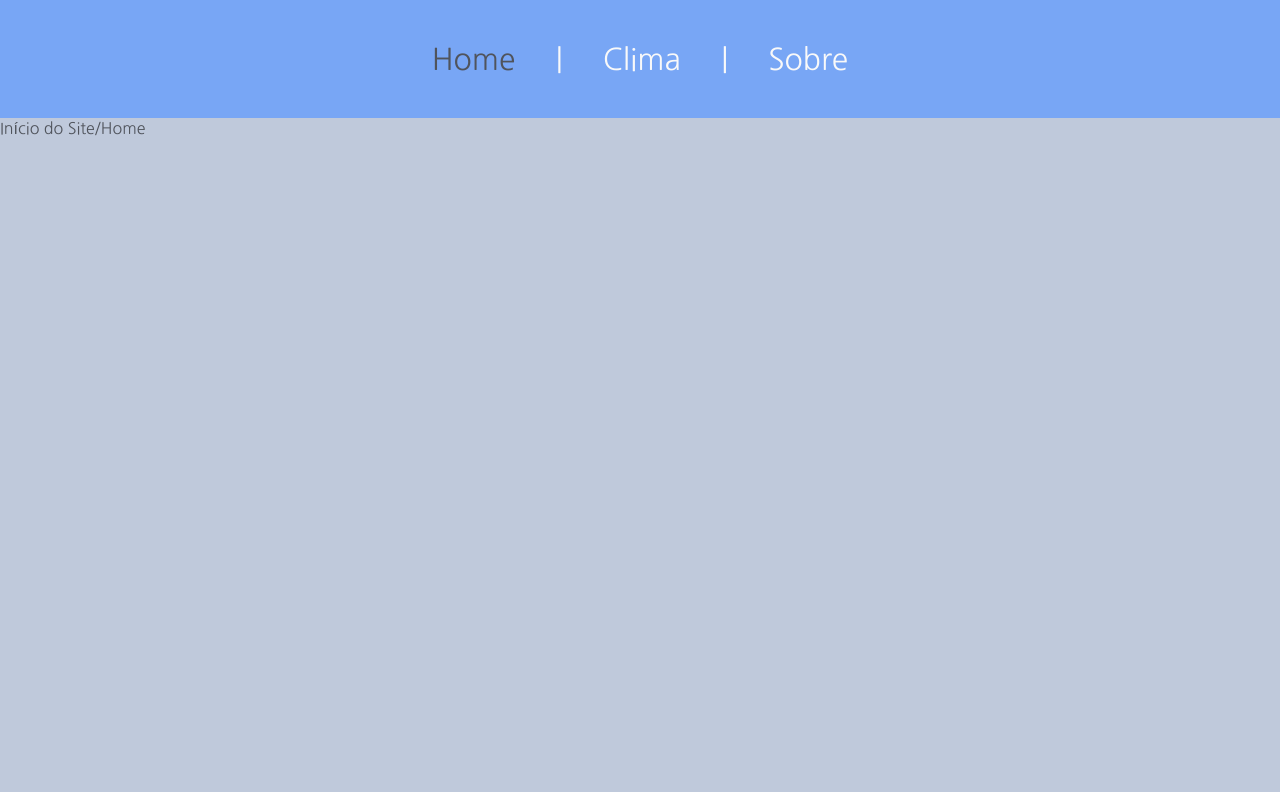
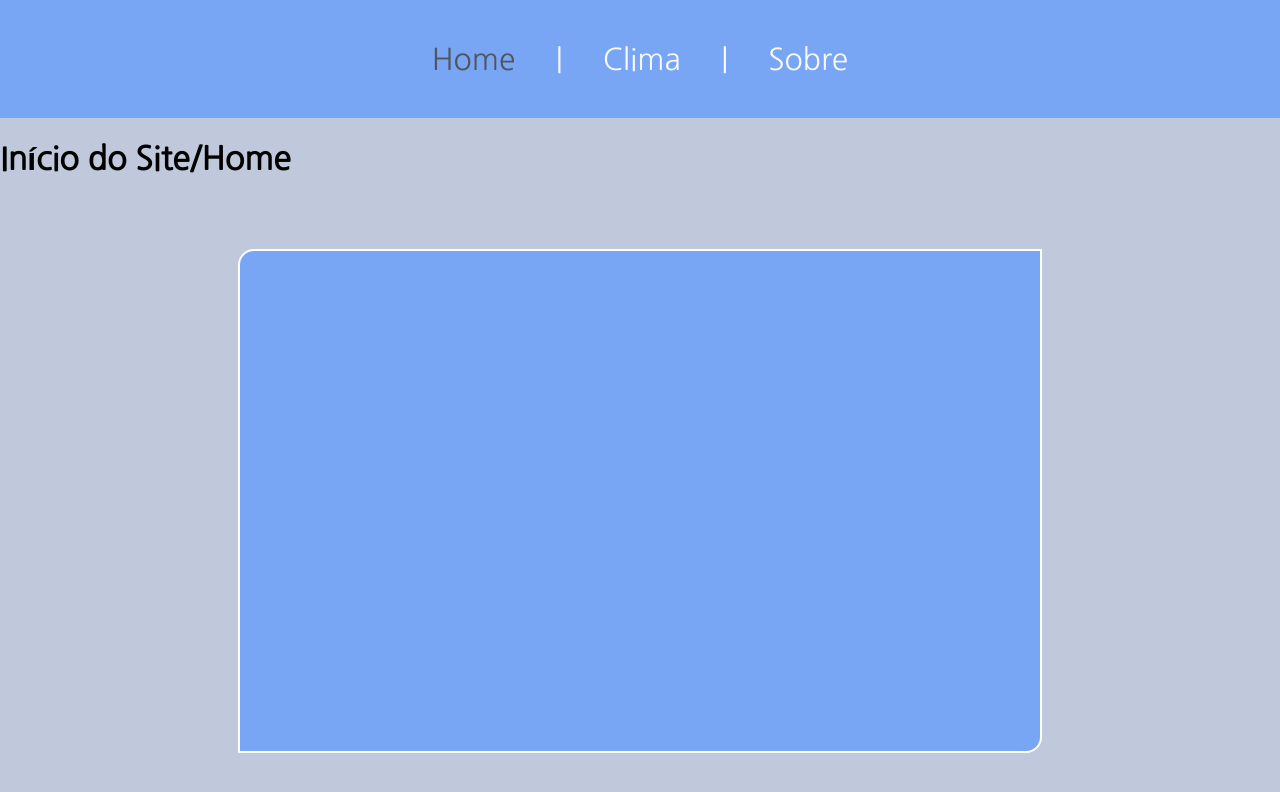
Before and after one commit to WedleySilva/projeto-api-vue, a Vue app: page / in a window 1280 px wide. Shown: the top 792 px of the page. Built offline with nearby package versions, Linux system fonts and the light colour scheme.

Commit message:
alterar halteres

```diff
--- a/index.html
+++ b/index.html
@@ -2,7 +2,7 @@
 <html lang="pt-br">
   <head>
     <meta charset="UTF-8" />
-    <link rel="icon" href="/favicon.ico" />
+    <link rel="icon" href="https://cdn-icons-png.flaticon.com/512/3721/3721881.png" />
     <meta name="viewport" content="width=device-width, initial-scale=1.0" />
     <title>Api Weather</title>
   </head>
--- a/src/views/HomeView.vue
+++ b/src/views/HomeView.vue
@@ -1,4 +1,26 @@
 <template>
-  <main>Início do Site/Home</main>
+  <main>
+    <h1>Início do Site/Home</h1>
+    <div class="box">
 
+    </div>
+  </main>
 </template>
+
+<style>
+.box {
+  top: 20px;
+  border: 2px solid;
+  border-color: white;
+  color: black;
+  background-color: #78A6F5;
+  height: 500px;
+  width: 800px;
+  position: relative;
+  margin-left: auto;
+  margin-right: auto;
+  border-radius: 16px 0px 16px 0px;
+  margin-top: 50px;
+}
+
+</style>
--- a/src/views/WeatherView.vue
+++ b/src/views/WeatherView.vue
@@ -75,10 +75,10 @@ export default {
           <li>Cidade: {{ item.location_info.name }}</li>
           <li>Hora: {{ item.atual_clima.time }}</li>
           <li>Temperatura: {{ item.atual_clima.temperature }} °C</li>
-          <li>Sensação Térmica: {{ item.atual_clima.feelsLikeTemp }} °</li>
-          <li>Umidade: {{ item.atual_clima.relHumidity }}</li>
+          <li>Sensação Térmica: {{ item.atual_clima.feelsLikeTemp }} °C</li>
+          <li>Umidade: {{ item.atual_clima.relHumidity }} %</li>
           <li>Pressão: {{ item.atual_clima.pressure }} atm</li>
-          <li>Velocidade do Vento: {{ item.atual_clima.windSpeed }} m/s</li>
+          <li>Velocidade do Vento: {{ item.atual_clima.windSpeed }} km/h</li>
           <li>
             Probabilidade de trovões: {{ item.atual_clima.thunderProb }} %
           </li>
@@ -93,20 +93,14 @@ export default {
 </template>
 
 <style>
+
+body {
+  color: black;
+}
+
 .p {
   display: grid;
   grid-template-columns: 500px 500px 500px;
-}
-
-.textdados {
-  position: relative;
-  padding-top: 15px;
-  position: absolute;
-  top: 50%;
-  padding: 30px;
-  left: 50%;
-  margin-right: -50%;
-  transform: translate(-50%, -50%);
 }
 
 .icon {
@@ -118,6 +112,7 @@ export default {
 }
 
 .climaul {
+  color: black;
   padding-top: 15px;
   position: relative;
   margin-top: 20%;
@@ -125,28 +120,8 @@ export default {
   line-height: 1.5;
 }
 
-.content2 {
-  position: relative;
-  height: 250px;
-  width: 1200px;
-  margin: 45px;
-  margin-left: auto;
-  margin-right: auto;
-  border: 2px solid;
-  border-color: black;
-  border-radius: 0px 16px 0px 16px;
-}
-
-.dadosh1 {
-  position: absolute;
-  padding-top: 15px;
-  top: 10px;
-  left: 50%;
-  margin-right: -50%;
-  transform: translate(-50%, -50%);
-}
-
 .climah1 {
+  color: black;
   position: absolute;
   padding-top: 15px;
   top: 20px;
@@ -156,9 +131,10 @@ export default {
 }
 
 .content {
+  background-color: #78A6F5;
   top: 20px;
   border: 2px solid;
-  border-color: black;
+  border-color: white;
   height: 600px;
   width: 400px;
   position: relative;
```
Also changed, not shown: public/weather.png (added).
